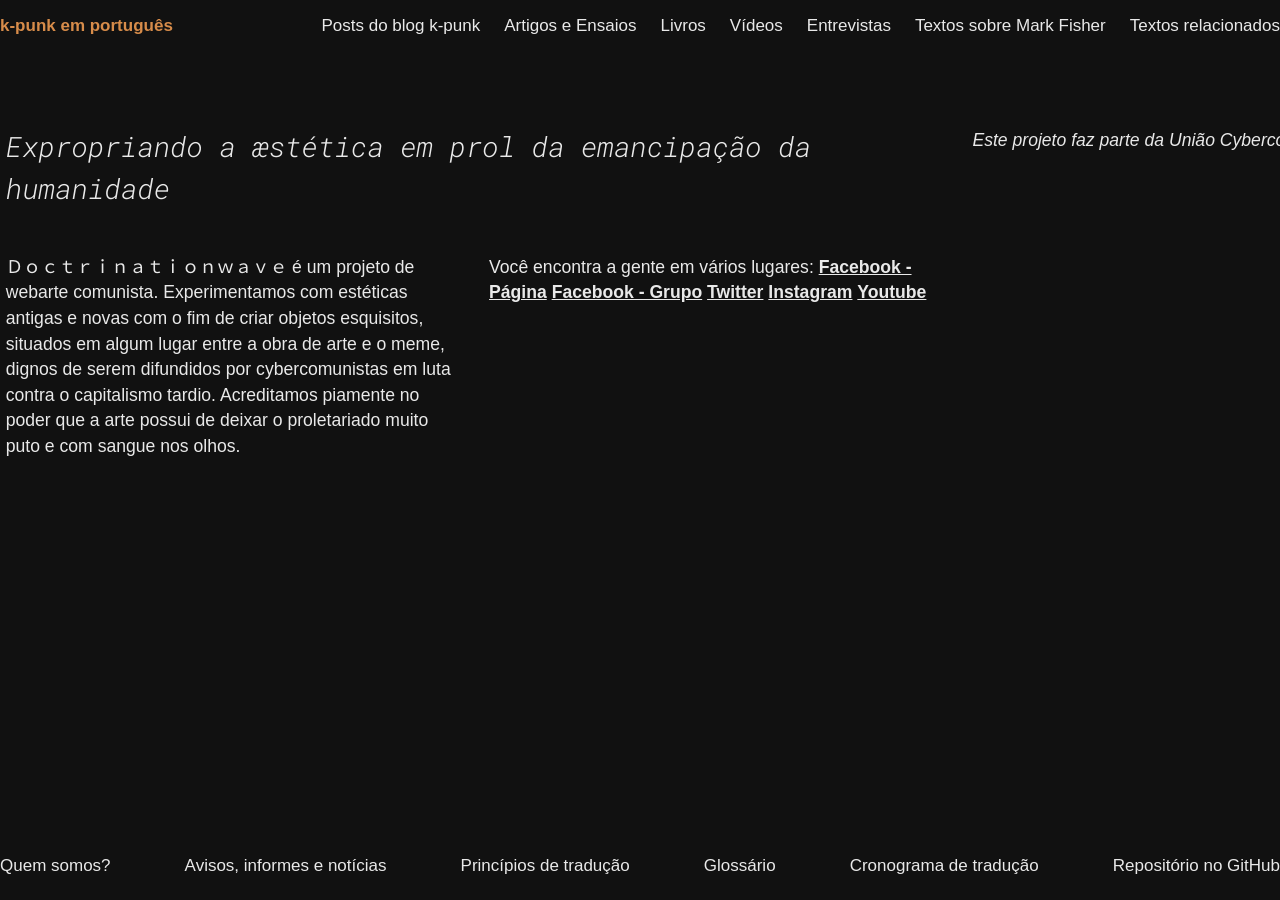
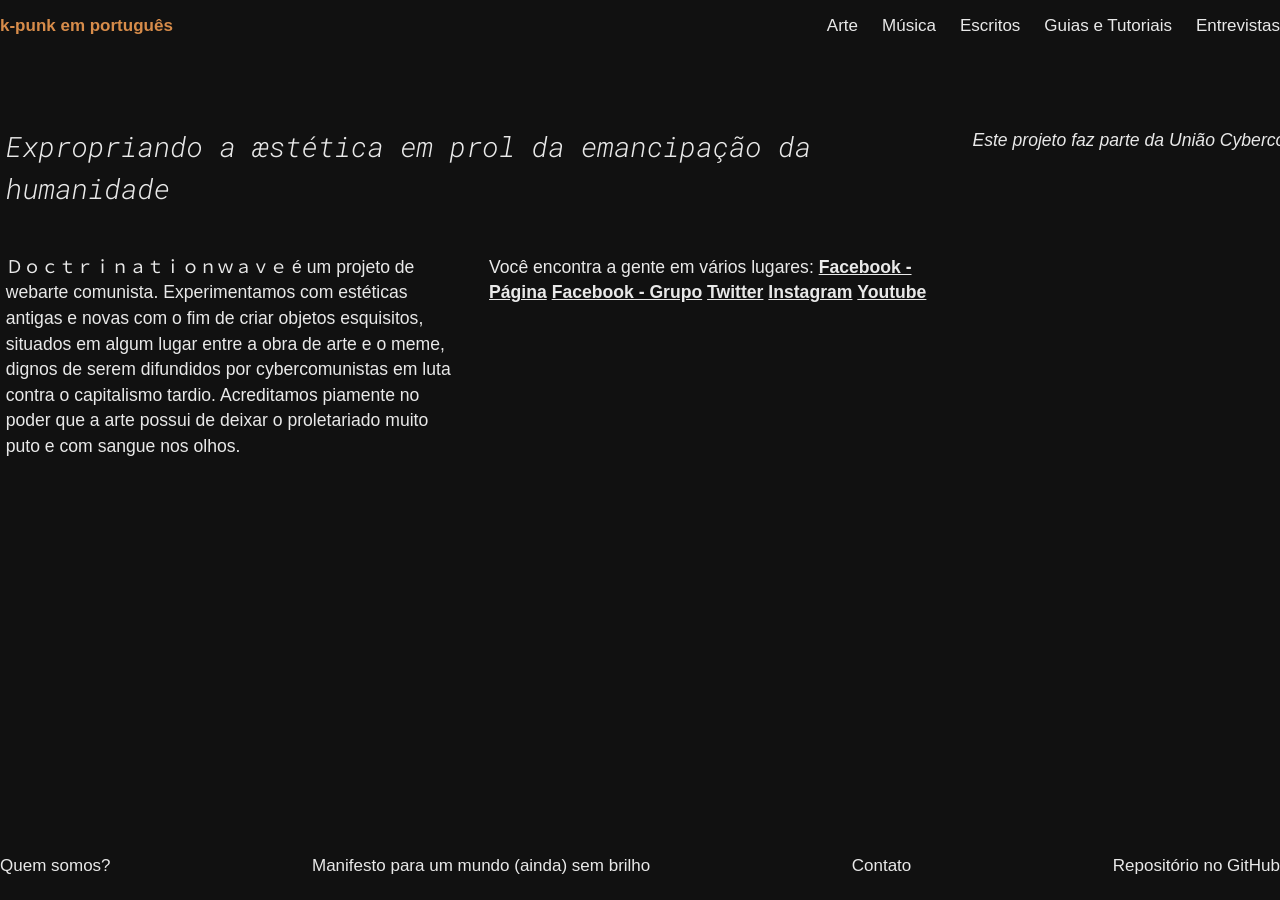
Before and after one commit to doctrinationwave/doctrinationwave.github.io, a Jekyll site: the page built from index.md, in a window 1280 px wide. Built offline with Jekyll 4.4.1, drawn with Linux system fonts in a browser that asks for light colours; some web fonts are replaced; our own code applies the rules of GitHub Pages for plain Markdown files; a script that is not in the unit is left out.

Commit message:
Update default.html

```diff
--- a/_layouts/default.html
+++ b/_layouts/default.html
@@ -31,13 +31,11 @@
         </a>
         <div class="navbar-menu" id="navMenu">
           <div class="navbar-end">
-            <a class="navbar-item" href="/indexes/k-punk.html">Posts do blog k-punk</a>
-            <a class="navbar-item" href="/indexes/artigos-ensaios.html">Artigos e Ensaios</a>
-            <a class="navbar-item" href="/indexes/livros.html">Livros</a>
-            <a class="navbar-item" href="/indexes/videos.html">Vídeos</a>
+            <a class="navbar-item" href="/indexes/arte.html">Arte</a>
+            <a class="navbar-item" href="/indexes/musica.html">Música</a>
+            <a class="navbar-item" href="/indexes/escritos.html">Escritos</a>
+            <a class="navbar-item" href="/indexes/guias-e-tutoriais.html">Guias e Tutoriais</a>
             <a class="navbar-item" href="/indexes/entrevistas.html">Entrevistas</a>
-            <a class="navbar-item" href="/indexes/textos-sobre.html">Textos sobre Mark Fisher</a>
-            <a class="navbar-item" href="/indexes/relacionados.html">Textos relacionados</a>
           </div>
         </div>
       </nav>
@@ -54,11 +52,9 @@
     <footer class="footer">
       <div class="container">
         <a href="/editorial/quem-somos.html">Quem somos?</a>
-        <a href="/editorial/avisos.html">Avisos, informes e notícias</a>
-        <a href="/editorial/transprincipia.html">Princípios de tradução</a>
-        <a href="/editorial/glossarium.html">Glossário</a>
-        <a href="/editorial/cronograma.html">Cronograma de tradução</a>
-        <a href="https://github.com/k-punk-pt-br/k-punk-pt-br.github.io">Repositório no GitHub</a>
+        <a href="/editorial/manifesto.html">Manifesto para um mundo (ainda) sem brilho</a>
+        <a href="/editorial/contato.html">Contato</a>
+        <a href="https://github.com/doctrinationwave/doctrinationwave.github.io">Repositório no GitHub</a>
       </div>
     </footer>
     <script src="{{ "/assets/js/scale.fix.js" | relative_url }}"></script>
```
